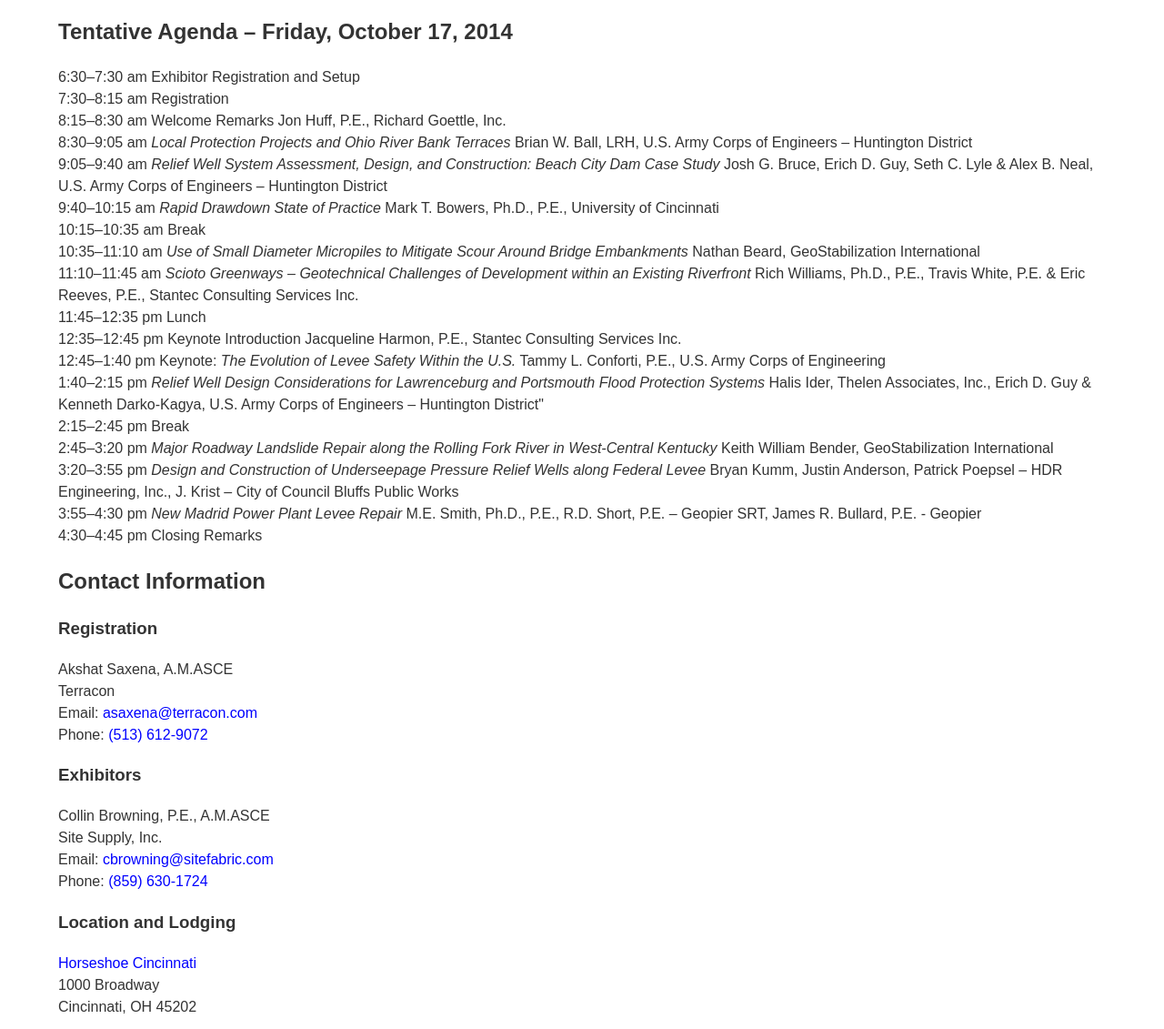
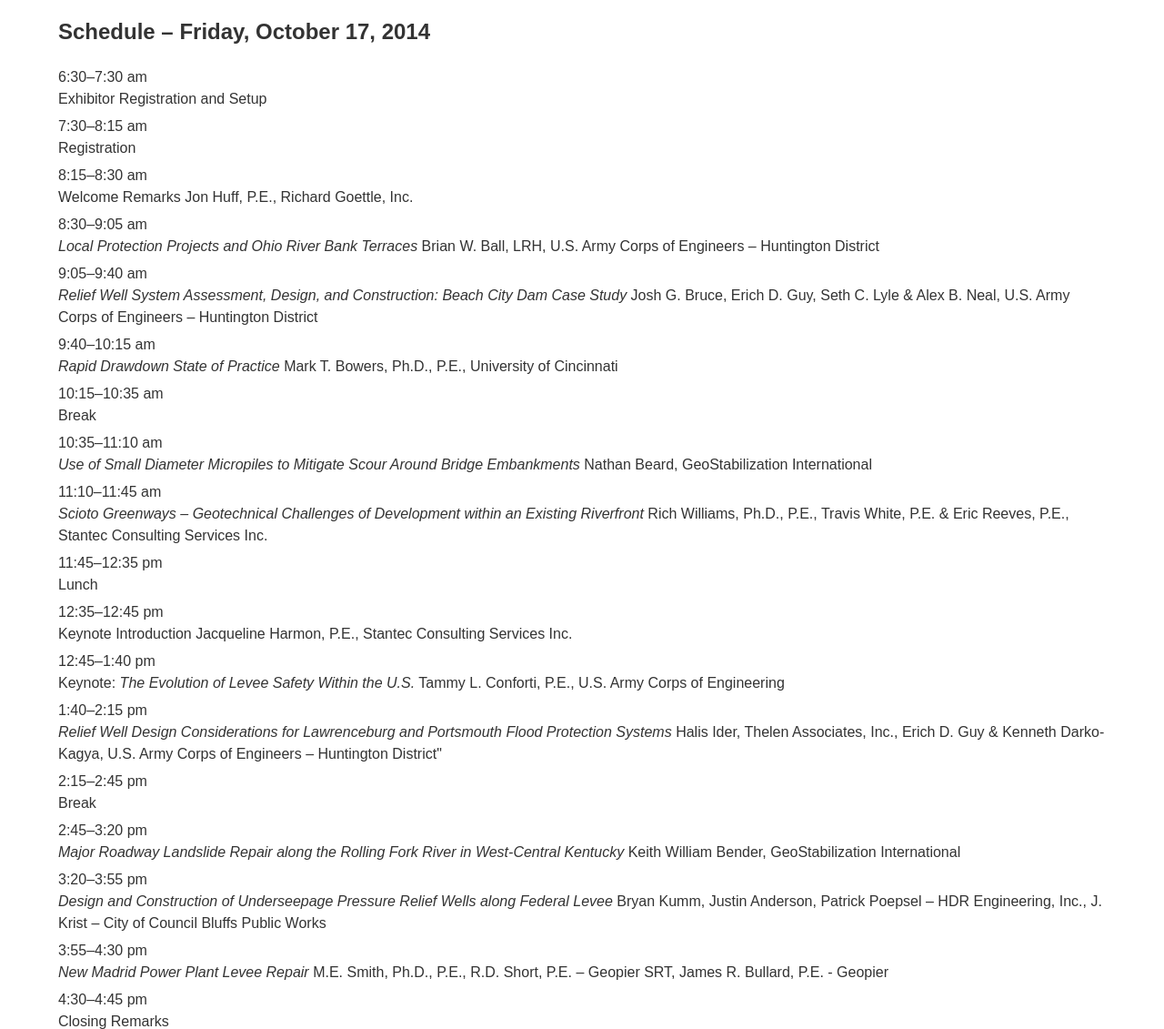
Before and after one commit to cincyasce/orvss-2014, a website: page index.html in a window 1280 px wide. Shown: the part 1307-2438 px from the top of the page at 91% size. Drawn offline with Linux system fonts and the light colour scheme.

Commit message:
rename agenda to schedule

```diff
--- a/index.html
+++ b/index.html
@@ -37,7 +37,7 @@
        --><li><a href="#date">Date</a></li><!--
        --><li><a href="#address">Address</a></li><!--
        --><li><a href="#keynote-speaker">Keynote speaker</a></li><!--
-       --><li><a href="#agenda">Tenative agenda</a></li><!--
+       --><li><a href="#schedule">Schedule</a></li><!--
        --><li><a href="#contact-information">Contact information</a></li><!--
        --><li><a href="#registration">Registration</a></li><!--
        --><li><a href="#sponsors">Sponsors</a></li>
@@ -86,21 +86,27 @@
         <p>Ms. Conforti will present “The Evolution of Levee Safety within the U.S.” Topics discussed will include national challenges such as: state of the infrastructure, development patterns, expectations and behavior, and resource constraints and other considerations. The transformation from “levees” to “levee safety” will be discussed. Other topics include: implementing the USACE Levee Safety Program Risk Framework, USACE–FEMA joint efforts, and USACE Levee related policy updates.</p>
       </div>
 
-      <h2 id="agenda">Tentative Agenda – Friday, October 17, 2014</h2>
+      <h2 id="schedule">Schedule – Friday, October 17, 2014</h2>
 
       <ol class="schedule">
         <li itemprop="subEvent" itemscope itemtype="http://schema.org/Event">
+          <span class="time">
             <time itemprop="startDate" datetime="2014-10-17T10:30Z">6:30</time>–<time itemprop="endDate" datetime="2014-10-17T11:30Z">7:30 am</time>
+          </span>
           <span itemprop="name">Exhibitor Registration and Setup</span>
         </li>
 
         <li itemprop="subEvent" itemscope itemtype="http://schema.org/Event">
+          <span class="time">
             <time itemprop="startDate" datetime="2014-10-17T11:30Z">7:30</time>–<time itemprop="endDate" datetime="2014-10-17T12:15Z">8:15 am</time>
+          </span>
           <span itemprop="name">Registration</span>
         </li>
 
         <li itemprop="subEvent" itemscope itemtype="http://schema.org/Event">
+          <span class="time">
             <time itemprop="startDate" datetime="2014-10-17T12:15Z">8:15</time>–<time itemprop="endDate" datetime="2014-10-17T12:30Z">8:30 am</time>
+          </span>
           <span itemprop="name">Welcome Remarks</span>
           <span itemprop="performer" itemscope itemtype="http://schema.org/Person">
             <span itemprop="name">Jon Huff</span>, <span itemprop="honorificSuffix">P.E.</span>,
@@ -109,7 +115,9 @@
         </li>
 
         <li itemprop="subEvent" itemscope itemtype="http://schema.org/Event">
+          <span class="time">
             <time itemprop="startDate" datetime="2014-10-17T12:30Z">8:30</time>–<time itemprop="endDate" datetime="2014-10-17T13:05Z">9:05 am</time>
+          </span>
           <cite itemprop="name">Local Protection Projects and Ohio River Bank Terraces</cite>
           <span itemprop="performer" itemscope itemtype="http://schema.org/Person">
             <span itemprop="name">Brian W. Ball</span>, <span itemprop="honorificSuffix">LRH</span>,
@@ -118,7 +126,9 @@
         </li>
 
         <li itemprop="subEvent" itemscope itemtype="http://schema.org/Event">
+          <span class="time">
             <time itemprop="startDate" datetime="2014-10-17T13:05Z">9:05</time>–<time itemprop="endDate" datetime="2014-10-17T13:40Z">9:40 am</time>
+          </span>
           <cite itemprop="name">Relief Well System Assessment, Design, and Construction: Beach City Dam Case Study</cite>
           <span itemprop="performer" itemscope itemtype="http://schema.org/Person">
             <span itemprop="name">Josh G. Bruce</span>,
@@ -139,7 +149,9 @@
         </li>
 
         <li itemprop="subEvent" itemscope itemtype="http://schema.org/Event">
+          <span class="time">
             <time itemprop="startDate" datetime="2014-10-17T13:40Z">9:40</time>–<time itemprop="endDate" datetime="2014-10-17T14:15Z">10:15 am</time>
+          </span>
           <cite itemprop="name">Rapid Drawdown State of Practice</cite>
           <span itemprop="performer" itemscope itemtype="http://schema.org/Person">
             <span itemprop="name">Mark T. Bowers</span>, <span itemprop="honorificSuffix">Ph.D.</span>, <span itemprop="honorificSuffix">P.E.</span>,
@@ -148,12 +160,16 @@
         </li>
 
         <li itemprop="subEvent" itemscope itemtype="http://schema.org/Event">
+          <span class="time">
             <time itemprop="startDate" datetime="2014-10-17T14:15Z">10:15</time>–<time itemprop="endDate" datetime="2014-10-17T14:35Z">10:35 am</time>
+          </span>
           <span itemprop="name">Break</span>
         </li>
 
         <li itemprop="subEvent" itemscope itemtype="http://schema.org/Event">
+          <span class="time">
             <time itemprop="startDate" datetime="2014-10-17T14:35Z">10:35</time>–<time itemprop="endDate" datetime="2014-10-17T15:10Z">11:10 am</time>
+          </span>
           <cite itemprop="name">Use of Small Diameter Micropiles to Mitigate Scour Around Bridge Embankments</cite>
           <span itemprop="performer" itemscope itemtype="http://schema.org/Person">
             <span itemprop="name">Nathan Beard</span>,
@@ -162,7 +178,9 @@
         </li>
 
         <li itemprop="subEvent" itemscope itemtype="http://schema.org/Event">
+          <span class="time">
             <time itemprop="startDate" datetime="2014-10-17T15:10Z">11:10</time>–<time itemprop="endDate" datetime="2014-10-17T15:45Z">11:45 am</time>
+          </span>
           <cite itemprop="name">Scioto Greenways – Geotechnical Challenges of Development within an Existing Riverfront</cite>
           <span itemprop="performer" itemscope itemtype="http://schema.org/Person">
             <span itemprop="name">Rich Williams</span>, <span itemprop="honorificSuffix">Ph.D.</span>, <span itemprop="honorificSuffix">P.E.</span>,
@@ -179,12 +197,16 @@
         </li>
 
         <li itemprop="subEvent" itemscope itemtype="http://schema.org/Event">
+          <span class="time">
             <time itemprop="startDate" datetime="2014-10-17T15:45Z">11:45</time>–<time itemprop="endDate" datetime="2014-10-17T16:35Z">12:35 pm</time>
+          </span>
           <span itemprop="name">Lunch</span>
         </li>
 
         <li itemprop="subEvent" itemscope itemtype="http://schema.org/Event">
+          <span class="time">
             <time itemprop="startDate" datetime="2014-10-17T16:35Z">12:35</time>–<time itemprop="endDate" datetime="2014-10-17T16:45Z">12:45 pm</time>
+          </span>
           <span itemprop="name">Keynote Introduction</span>
           <span itemprop="performer" itemscope itemtype="http://schema.org/Person">
             <span itemprop="name">Jacqueline Harmon</span>, <span itemprop="honorificSuffix">P.E.</span>,
@@ -193,7 +215,9 @@
         </li>
 
         <li itemprop="subEvent" itemscope itemtype="http://schema.org/Event">
+          <span class="time">
             <time itemprop="startDate" datetime="2014-10-17T16:45Z">12:45</time>–<time itemprop="endDate" datetime="2014-10-17T17:40Z">1:40 pm</time>
+          </span>
           <span itemprop="name">Keynote: <cite>The Evolution of Levee Safety Within the U.S.</cite></span>
           <span itemprop="performer" itemscope itemtype="http://schema.org/Person">
             <span itemprop="name">Tammy L. Conforti</span>, <span itemprop="honorificSuffix">P.E.</span>,
@@ -202,7 +226,9 @@
         </li>
 
         <li itemprop="subEvent" itemscope itemtype="http://schema.org/Event">
+          <span class="time">
             <time itemprop="startDate" datetime="2014-10-17T17:40Z">1:40</time>–<time itemprop="endDate" datetime="2014-10-17T18:15Z">2:15 pm</time>
+          </span>
           <cite itemprop="name">Relief Well Design Considerations for Lawrenceburg and Portsmouth Flood Protection Systems</cite>
           <span itemprop="performer" itemscope itemtype="http://schema.org/Person">
             <span itemprop="name">Halis Ider</span>,
@@ -219,12 +245,16 @@
         </li>
 
         <li itemprop="subEvent" itemscope itemtype="http://schema.org/Event">
+          <span class="time">
             <time itemprop="startDate" datetime="2014-10-17T18:15Z">2:15</time>–<time itemprop="endDate" datetime="2014-10-17T18:45Z">2:45 pm</time>
+          </span>
           <span itemprop="name">Break</span>
         </li>
 
         <li itemprop="subEvent" itemscope itemtype="http://schema.org/Event">
+          <span class="time">
             <time itemprop="startDate" datetime="2014-10-17T18:45Z">2:45</time>–<time itemprop="endDate" datetime="2014-10-17T19:20Z">3:20 pm</time>
+          </span>
           <cite itemprop="name">Major Roadway Landslide Repair along the Rolling Fork River in West-Central Kentucky</cite>
           <span itemprop="performer" itemscope itemtype="http://schema.org/Person">
             <span itemprop="name">Keith William Bender</span>,
@@ -233,7 +263,9 @@
         </li>
 
         <li itemprop="subEvent" itemscope itemtype="http://schema.org/Event">
+          <span class="time">
             <time itemprop="startDate" datetime="2014-10-17T19:20Z">3:20</time>–<time itemprop="endDate" datetime="2014-10-17T19:55Z">3:55 pm</time>
+          </span>
           <cite itemprop="name">Design and Construction of Underseepage Pressure Relief Wells along Federal Levee</cite>
           <span itemprop="performer" itemscope itemtype="http://schema.org/Person">
             <span itemprop="name">Bryan Kumm</span>,
@@ -253,7 +285,9 @@
         </li>
 
         <li itemprop="subEvent" itemscope itemtype="http://schema.org/Event">
+          <span class="time">
             <time itemprop="startDate" datetime="2014-10-17T19:55Z">3:55</time>–<time itemprop="endDate" datetime="2014-10-17T20:30Z">4:30 pm</time>
+          </span>
           <cite itemprop="name">New Madrid Power Plant Levee Repair</cite>
           <span itemprop="performer" itemscope itemtype="http://schema.org/Person">
             <span itemprop="name">M.E. Smith</span>, <span itemprop="honorificSuffix">Ph.D.</span>, <span itemprop="honorificSuffix">P.E.</span>,
@@ -270,7 +304,9 @@
         </li>
 
         <li itemprop="subEvent" itemscope itemtype="http://schema.org/Event">
+          <span class="time">
             <time itemprop="startDate" datetime="2014-10-17T20:30Z">4:30</time>–<time itemprop="endDate" datetime="2014-10-17T20:45Z">4:45 pm</time>
+          </span>
           <span itemprop="name">Closing Remarks</span>
         </li>
       </ol>
--- a/less/content.less
+++ b/less/content.less
@@ -49,10 +49,6 @@
     dd {
       display: inline-block;
     }
-
-    dd {
-      margin: 0;
-    }
   }
 }
 
@@ -78,6 +74,11 @@
 //schedule
 .schedule {
   &:extend(.list-unstyled);
+
+  .time {
+    display: block;
+    margin-top: .6rem;
+  }
 }
 
 //footer
```
Also changed, not shown: css/styles.css, css/styles.min.css. Lines whose indentation alone changed are shown as unchanged.
